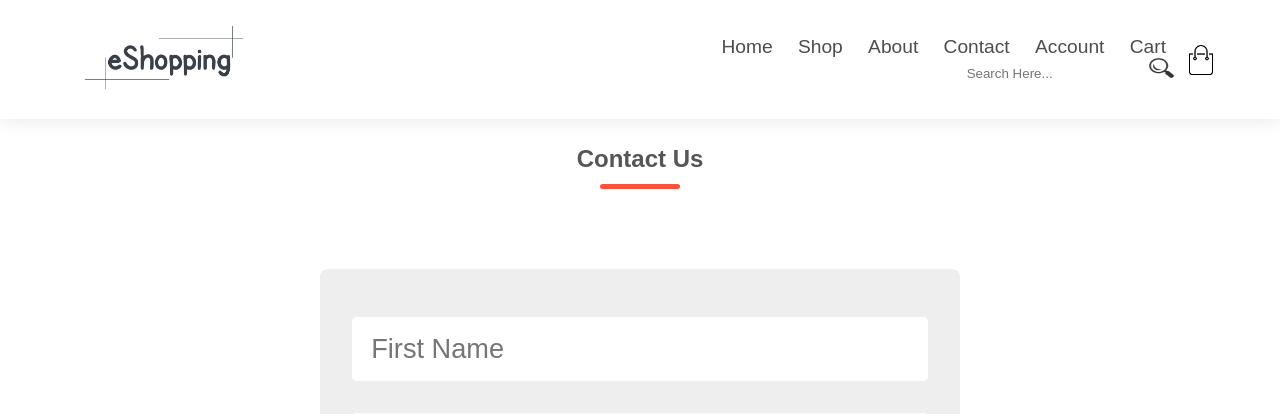
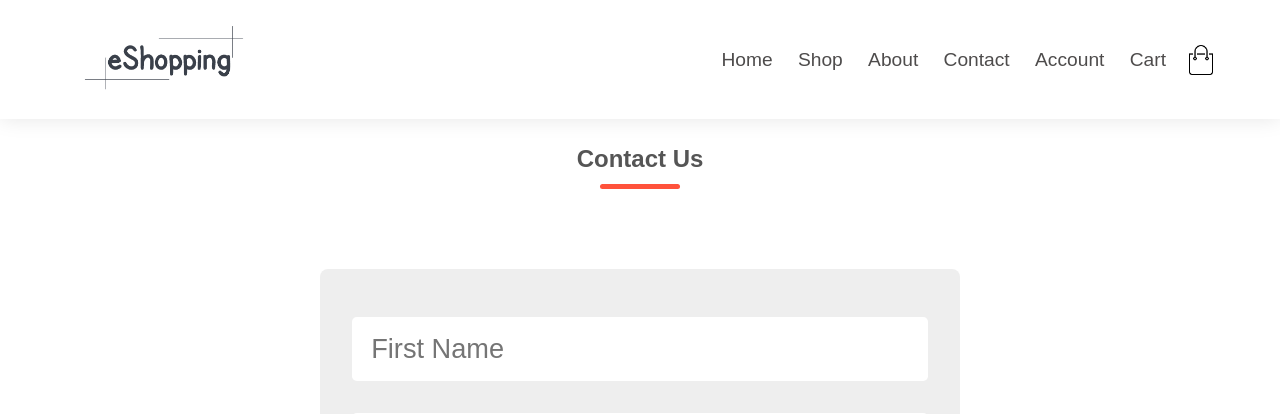
Before and after one commit to mikemwai/eShopping, a PHP site: the page made by Contact Us/Contact.php in a window 1280 px wide. Shown: the top 414 px of the page. Run offline with PHP 8.4, Linux system fonts and the light colour scheme.

Commit message:
Removal of search bar in contact page

```diff
--- a/Contact Us/Contact.php
+++ b/Contact Us/Contact.php
@@ -31,11 +31,11 @@
                     <li><a href="../Account/Account.php">Account</a></li>
                     <li><a href="../Account/Cart.php">Cart</a></li>
                 </ul>
-                <form action="results.php" class="search" method="get">
+                <!---<form action="results.php" class="search" method="get">
                     <input type="search" name="user_query" placeholder="Search here..." class="searchbar">
                     <button type="submit" name="search" class="btn2"><img src="../Account/Searchicon.png" class="icon" id="image"></button>
-                    <!--<input type="submit" name="search" value="Search">--->
-                </form>
+                    <input type="submit" name="search" value="Search">
+                </form>-->
                 </div>
                 </nav>
 
```
